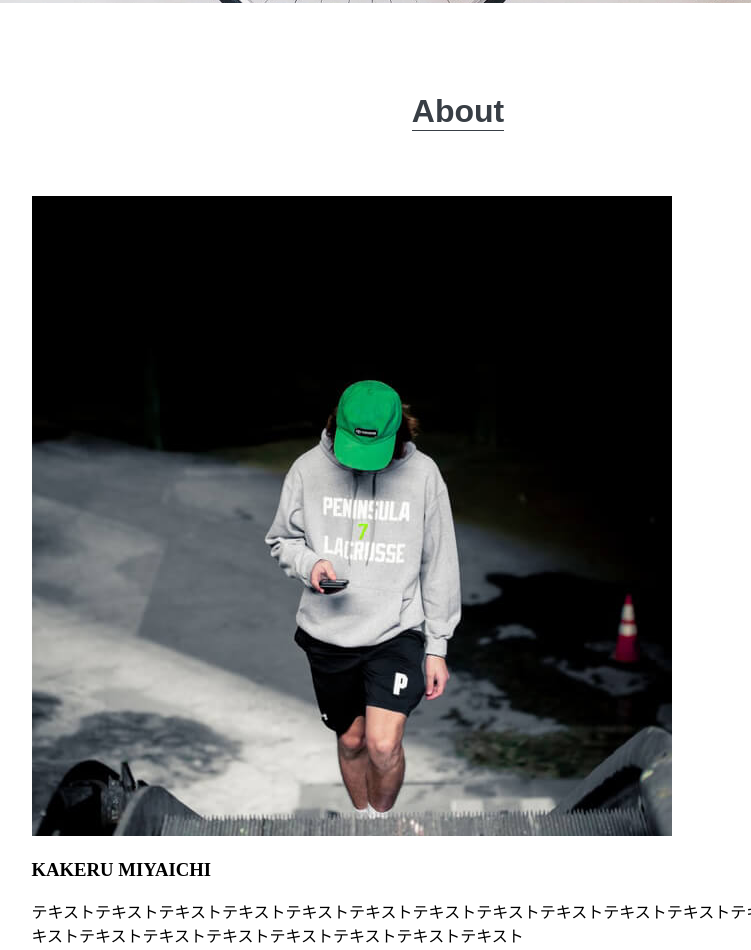
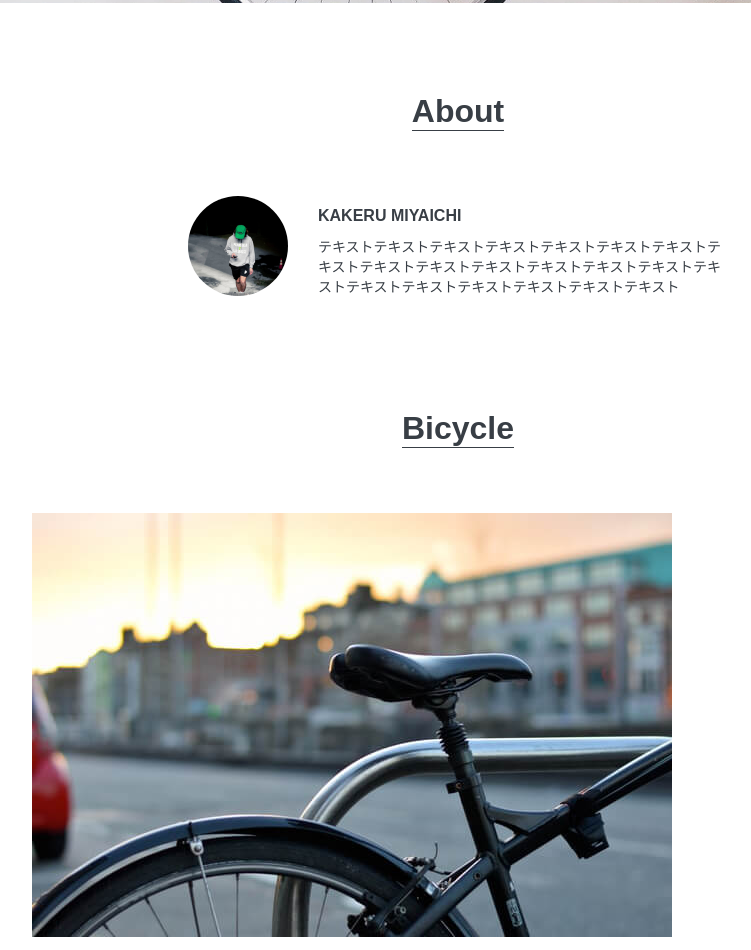
Before and after one commit to hagiwarat/introduction, a plain HTML site: page index.html in a window 1280 px wide. Shown: the part 657-1607 px from the top of the page, without its empty margins (182-933 px from the left). Drawn offline with Linux system fonts and the light colour scheme.

Commit message:
aboutコンテンツのスタイリング

```diff
--- a/css/styles.css
+++ b/css/styles.css
@@ -55,7 +55,6 @@ nav {
   font-size: 14px;
   color: #24292e;
 }
-/* ↑後で見直し */
 
 /* メイン */
 .mainvisual img {
@@ -80,4 +79,43 @@ nav {
   margin-top: 90px;
   margin-bottom: 65px;
 }
-/* ↑後で見直し */
+
+.about {
+  display: flex;
+  width: 540px;
+  margin: 0 auto;
+}
+
+.about__Img {
+  width: 100px;
+  height: 100px;
+}
+
+.about__Img img {
+  width: 100px;
+  height: 100px;
+  border-radius: 50%;
+}
+
+.about-content {
+  margin-left: 30px;
+  transform: translateY(-5px);
+}
+
+.about-content h3 {
+  font-style: normal;
+  font-weight: 700;
+  font-size: 16px;
+  font-family: "メイリオ", "Meiryo", sans-serif;
+  color: #383e45;
+}
+
+.about-content p {
+  font-style: normal;
+  font-weight: 400;
+  font-size: 14px;
+  font-family: "メイリオ", "Meiryo", sans-serif;
+  color: #383e45;
+  width: 405px;
+  transform: translateY(-5px);
+}
--- a/index.html
+++ b/index.html
@@ -36,12 +36,12 @@
         </h2>
       </div>
 
-      <div>
-        <div>
+      <div class="about">
+        <div class="about__Img">
           <img src="images/about.jpg" alt="歩きスマホする人">
         </div>
 
-        <div>
+        <div class="about-content">
           <h3>
             KAKERU MIYAICHI
           </h3>
```
